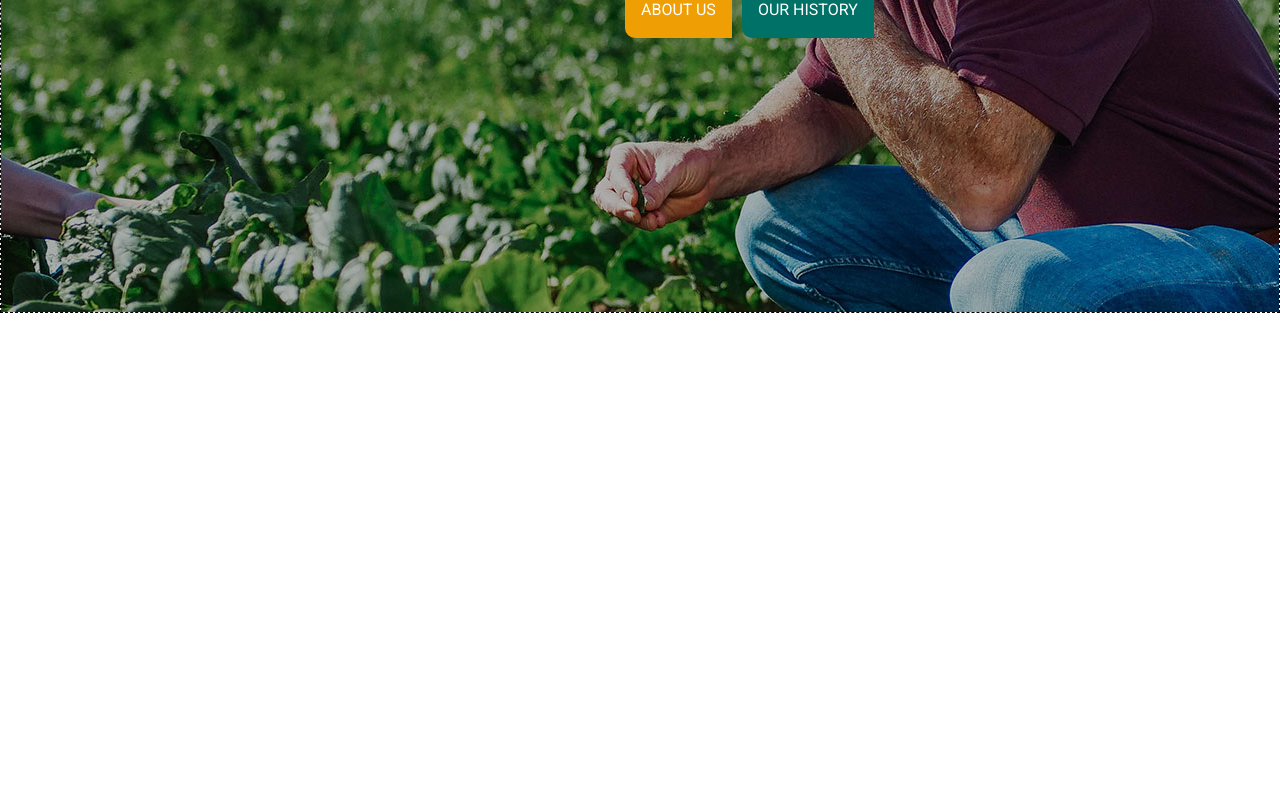
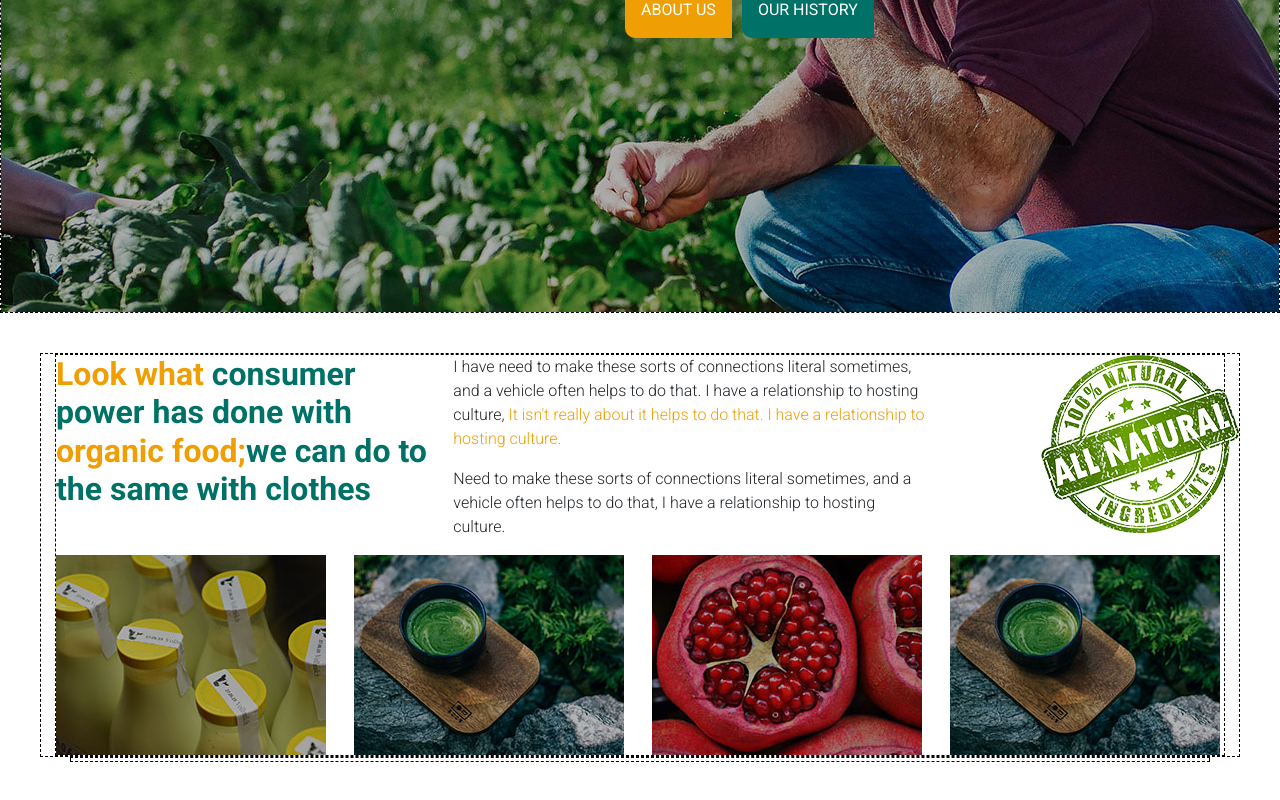
Before and after one commit to WandaSimeoli/proj-html-vuejs, a Vue app: page / in a window 1280 px wide. Shown: the part 601-1401 px from the top of the page. Before the commit the page ends 914 px from the top, so only its background shows below. Built offline with nearby package versions, Linux system fonts and the light colour scheme.

Commit message:
Started Main

```diff
--- a/src/components/HeaderComponent.vue
+++ b/src/components/HeaderComponent.vue
@@ -13,6 +13,7 @@ export default {
 
 <template>
 <header class="debug">
+  <!-- Header top con indirizzo, mail, orario e social -->
   <section class="header-top p-2">
   <div class="my-container">
       <div class="row justify-content-between">
@@ -26,13 +27,15 @@ export default {
       </div>
     </div>
   </section>
+  <!-- Nav bar con logo e carrello -->
   <section class="header-bottom p-2">
     <div class="my-container">
       <div class="row">
         <div class="col">
-          <img src="../assets/img/logo.png" alt="">
+          <img src="../assets/img/logo.png" alt="Logo Gogrin">
         </div>
         <div class="col">
+          <!-- Voci del menù con dropdown -->
           <nav class="navbar navbar-expand-lg text-uppercase">
             <div class="container-fluid">
               <div class="collapse navbar-collapse" id="navbarSupportedContent">
@@ -83,12 +86,14 @@ export default {
             </div>
           </nav>
         </div>
+        <!-- Carrello -->
           <div class="col">
             <button class="p-3 text-uppercase text-white">Order Now</button>
           </div>
         </div>
       </div>
   </section>
+  <!-- Jumbotron con buttons -->
   <section class="jumbotron text-white p-4">
     <h3 class="text-uppercase text-center">Gogrin ogranic food store</h3>
     <h1 class="text-center fw-bolder fs-1">Eating naturally & organic is
--- a/src/components/MainComponent.vue
+++ b/src/components/MainComponent.vue
@@ -12,8 +12,59 @@ export default {
 </script>
 
 <template>
+<main>
+  <section class="description debug position-relative">
+    <div class="my-container debug">
+      <div class="row">
+        <div class="col-4">
+          <h3 class="fw-bold fs-2">
+            <span>Look what</span> consumer power has done with <span>organic food;</span>we can do to the same with clothes
+          </h3>
+        </div>
+        <div class="col-5">
+          <p class="fs-6 fw-light">I have need to make these sorts of connections literal sometimes, and a vehicle often helps to do that. I have a relationship to hosting culture,
+            <span>It isn't really about it helps to do that.  I have a relationship to hosting culture.</span>
+          </p>
+          <p class="fs-6 fw-light">Need to make these sorts of connections literal sometimes, and a vehicle often helps to do that, I have a relationship to hosting culture.</p>
+        </div>
+        <div class="col">
+          <img src="../assets/img/fe-shap1-1.png" alt="Marchio 100% Natural" class="position-absolute top-0 end-0">
+        </div>
+      </div>
+      <div class="row">
+        <div class="col">
+          <img src="../assets/img/fe3.jpg" alt="">
+        </div>
+        <div class="col">
+          <img src="../assets/img/fe1.jpg" alt="">
+        </div>
+        <div class="col">
+          <img src="../assets/img/fe2.jpg" alt="">
+        </div>
+        <div class="col">
+          <img src="../assets/img/fe1.jpg" alt="">
+        </div>
+      </div>
+    </div>
+  </section>
+  <section>
+    <div class="container-md debug">
 
+    </div>
+  </section>
+</main>
 </template>
 
 <style scoped lang="scss">
+main {
+  margin: 40px;
+  h3 {
+color: #007166;
+
+}
+span {
+  color: #EF9E03;
+}
+}
+
 </style>
```
